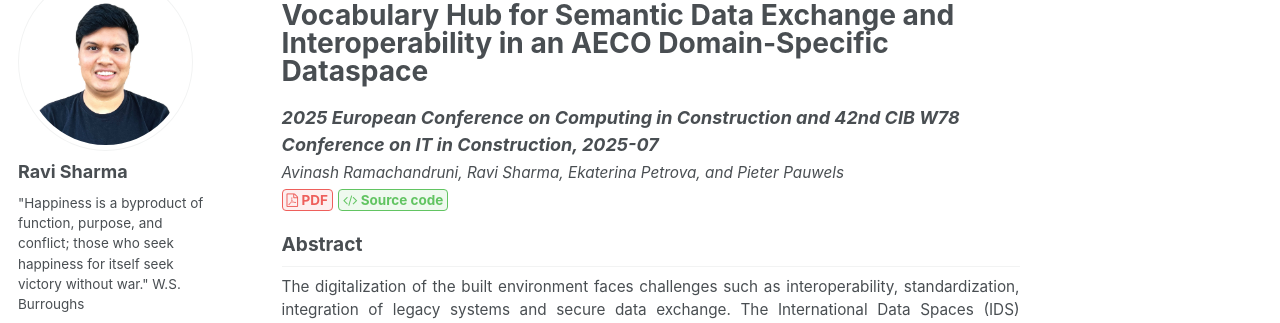
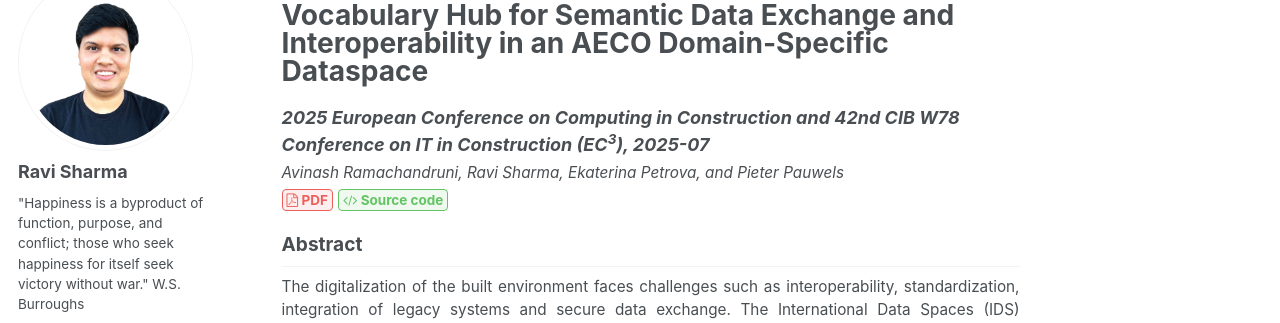
Before and after one commit to ravi33s/ravi33s.github.io, a Jekyll site: the page built from _publications/2025-07-14-EC3.md, in a window 1280 px wide. Shown: the part 145-468 px from the top of the page. Built offline with Jekyll 4.4.1, drawn with Linux system fonts in a browser that asks for light colours.

Commit message:
Update 2025-07-14-EC3.md

```diff
--- a/_publications/2025-07-14-EC3.md
+++ b/_publications/2025-07-14-EC3.md
@@ -4,7 +4,7 @@ collection: publications
 permalink: /publication/2025-07-14-EC3
 date: 2025-07-14
 conference: True
-venue: '2025 European Conference on Computing in Construction and 42nd CIB W78 Conference on IT in Construction'
+venue: '2025 European Conference on Computing in Construction and 42nd CIB W78 Conference on IT in Construction (<b>EC<sup>3</sup></b>)'
 open_access_link: "https://doi.org/10.35490/EC3.2025.340"
 publisher_link: 'https://doi.org/10.35490/EC3.2025.340'
 authors: 'Avinash Ramachandruni, Ravi Sharma, Ekaterina Petrova, and Pieter Pauwels'
```
